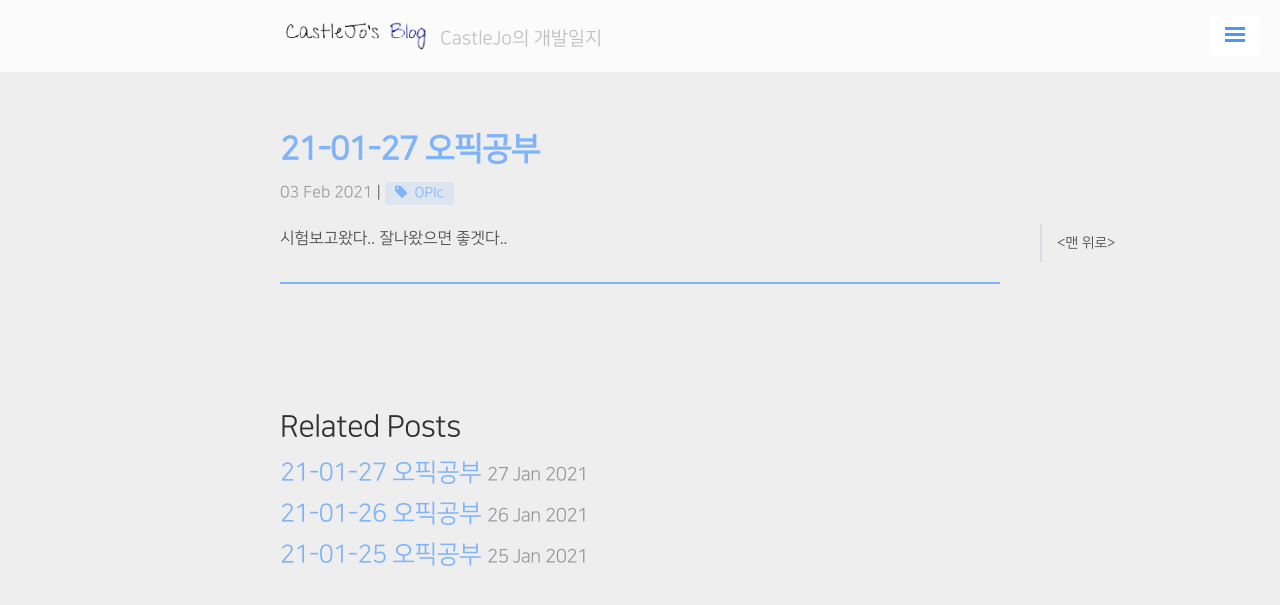
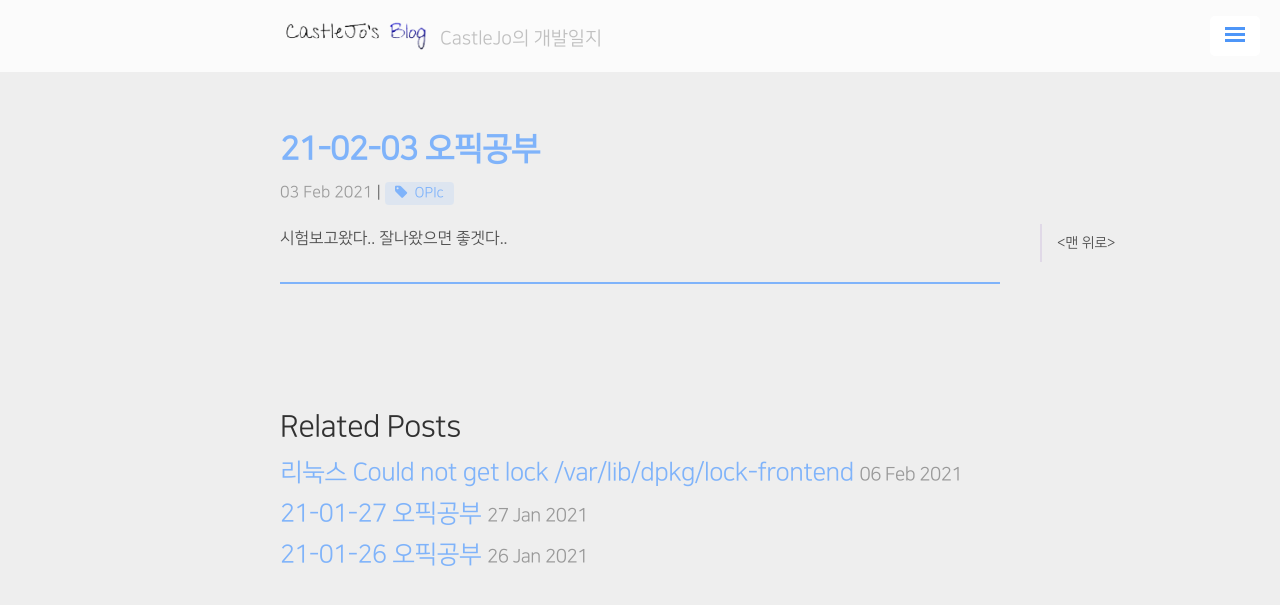
Before and after one commit to ukcastle/ukcastle.github.io, a Jekyll site: the page built from _posts/etc/2021-02-03-OPIc.md, in a window 1280 px wide. Shown: the top 605 px of the page. Built offline with Jekyll 4.4.1, drawn with Linux system fonts in a browser that asks for light colours; nearby versions of some CDN libraries; a script that is not in the unit is left out; comment, search, counter and statistics services are not loaded.

Commit message:
doce: 0206 TiL

````diff
--- /dev/null
+++ b/_posts/TiL/2021-02-06-Could-Not-Get-Lock.md
@@ -0,0 +1,27 @@
+---
+layout: post
+title: 리눅스 Could not get lock /var/lib/dpkg/lock-frontend
+category: TiL
+tag: [RaspberryPi, OpenCV, Keras]
+---
+
+Odroid에 리눅스 설치하자마자 에러가 났다.
+
+```bash
+$sudo killall apt apt-get
+
+진행중인 프로세스가 없다고 뜨면
+
+$sudo rm /var/lib/apt/lists/lock
+$sudo rm /var/cache/apt/archives/lock
+$sudo rm /var/lib/dpkg/lock*
+```
+
+실행한 다음
+
+```bash
+$sudo dbkg --configure -a
+$sudo apt update
+```
+
+를 하면 정상적으로 해결이 된다.
--- a/_posts/etc/2021-02-03-OPIc.md
+++ b/_posts/etc/2021-02-03-OPIc.md
@@ -1,6 +1,6 @@
 ---
 layout: post
-title: 21-01-27 오픽공부
+title: 21-02-03 오픽공부
 category: etc
 tag: [OPIc]
 ---
````
Also changed, not shown: _posts/etc/2021-01-27-OPIc.md (line endings or trailing spaces).
